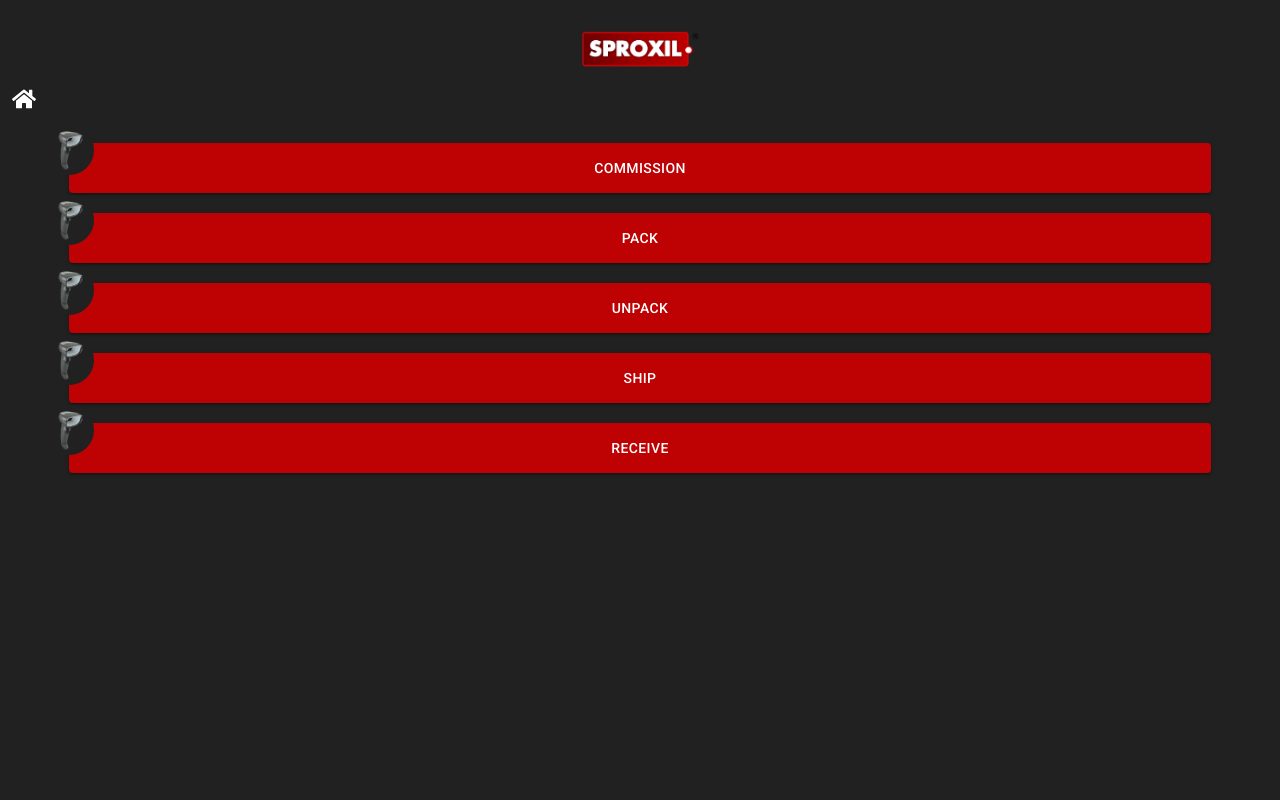
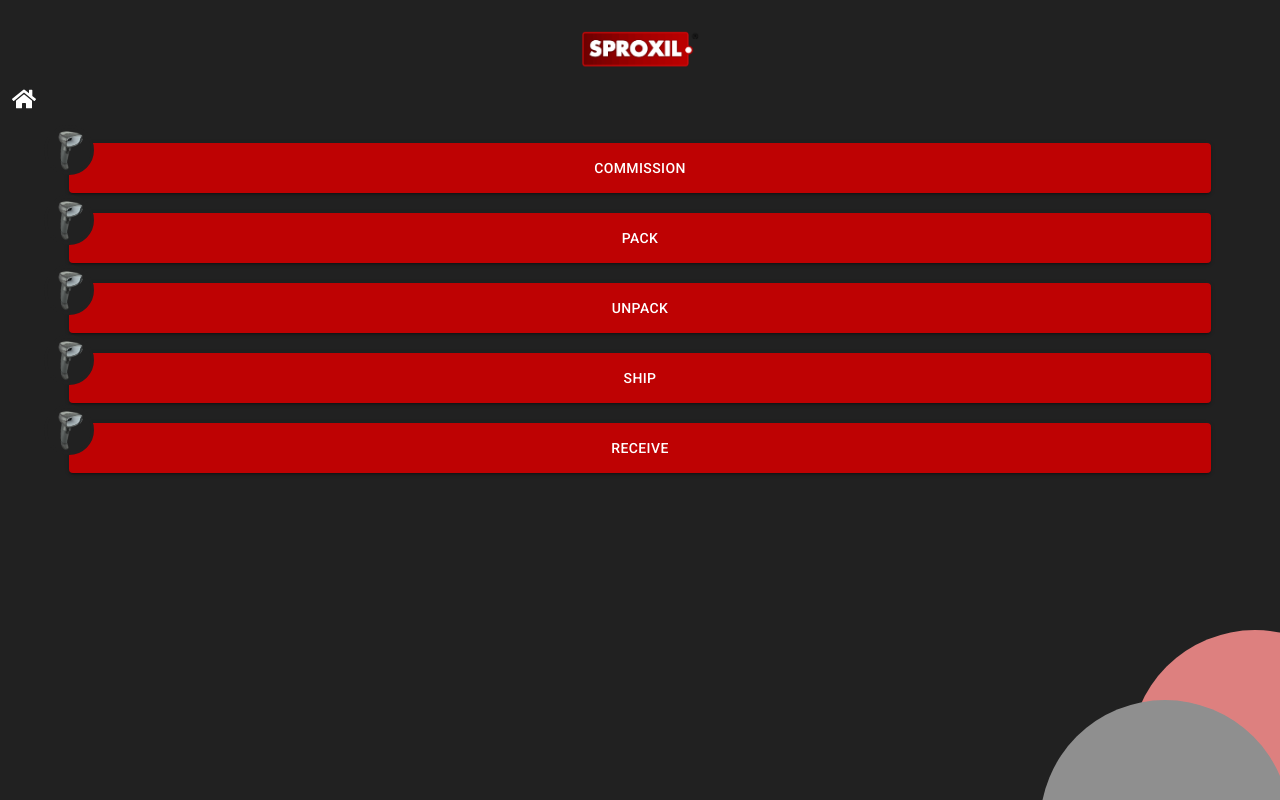
Before and after one commit to iyage/basic-scanner-app, a React (Create React App) app: page / in a window 1280 px wide. Built offline with nearby package versions, Linux system fonts and the light colour scheme.

Commit message:
set functions

```diff
--- a/src/pages/Pages.jsx
+++ b/src/pages/Pages.jsx
@@ -15,12 +15,12 @@ function Pages() {
     overflow: hidden;
 `
 const Circle2= styled.div`
-    height: 300px;
-    width: 300px;
+    height: 250px;
+    width: 250px;
     border-radius: 50%;
     position: absolute;
     background-color: rgb(221, 128, 127);
-    bottom: -100px;
+    bottom: -80px;
     right: -100px;
     z-index: -1;
       @media screen and (min-height:'70vh') {
@@ -28,13 +28,13 @@ const Circle2= styled.div`
        }
        `
        const Circle3= styled.div`
-    height: 300px;
-    width: 300px;
+    height: 250px;
+    width: 250px;
     border-radius: 50%;
     position: absolute;
     background-color: rgb(143, 143, 143);
-    top: -150px;
-    left: -100px;
+    bottom: -150px;
+    right: -10px;
     z-index: -1;
       @media screen and (min-height:'70vh') {
            display: none;
@@ -51,16 +51,16 @@ margin-bottom: 5px;
 const Img = styled.img`
   width: 120px;
 `
-    const CopyRight = styled.p`
-        font-size: 14px;
-        letter-spacing: 1px;
-        position: absolute;
-        bottom: 70px;
-        font-weight: 200;
-        display: flex;
-        width: 100%;
-        justify-content: center;
-    `
+    // const CopyRight = styled.p`
+    //     font-size: 14px;
+    //     letter-spacing: 1px;
+    //     position: absolute;
+    //     bottom: 70px;
+    //     font-weight: 200;
+    //     display: flex;
+    //     width: 100%;
+    //     justify-content: center;
+    // `
 // const auth = localStorage.getItem('auth')
   return  (
     <PagesContainer>
@@ -76,9 +76,13 @@ component={Link} to="/"
 </IconButton>
 
     <Outlet/>
+      <Circle2/>
+      <Circle3/>
        {/* <CopyRight> Copyright &copy; {new Date().getFullYear()} Sproxil. All rights reserved.</CopyRight>
-   <Circle3/>
-      <Circle2/> */}
+
+    */}
+      {/*
+     */}
     </PagesContainer>
   )
 }
```
